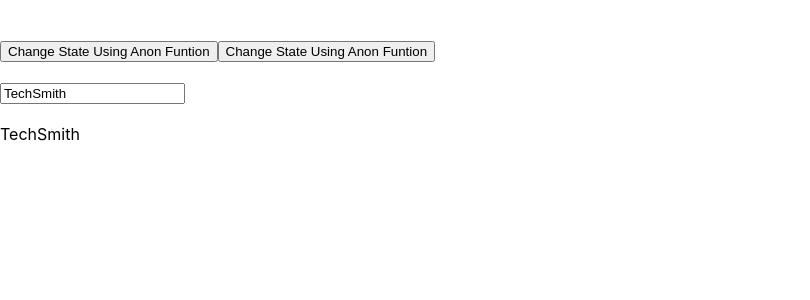
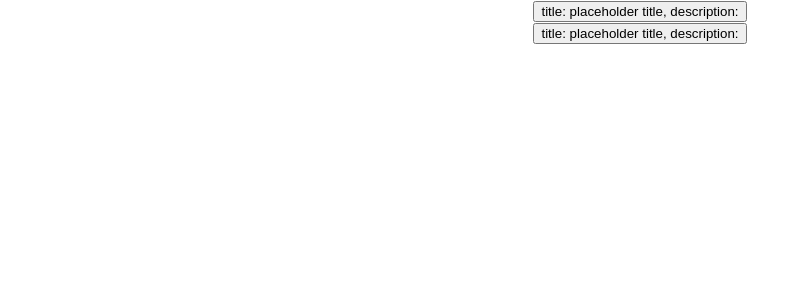
Before and after one commit to vika41130/react-refs, a React (Create React App) app: page / in a window 1280 px wide. Shown: the top 300 px of the page, without its empty margins (0-810 px from the left). Built offline with nearby package versions, Linux system fonts and the light colour scheme.

Commit message:
#react parent & child

```diff
--- a/src/App.js
+++ b/src/App.js
@@ -1,35 +1,27 @@
 import React, { Component } from 'react';
 import './App.css';
+
+import Parent from './components/ParentToChild/Parent';
 
 class App extends Component {
 
   state = {
-    name: 'TechSmith'
+    title: 'placeholder title'
   }
 
-  changeName = (newName) => {
+  changeTheWorld = (NewTitle) => {
     this.setState({
-      name: newName
-    });
-  }
-
-  changeNameFromInput = (e) => {
-    this.setState({
-      name: e.target.value
+      title: NewTitle
     });
   }
 
   render() {
     return (
-      <div>
-        <br /> <br />
-        <button onClick={() => this.changeName('Awesome TechSmith')}>Change State Using Anon Funtion</button>
-        <button onClick={this.changeName.bind(this, 'Awesome TechSmith -----')}>Change State Using Anon Funtion</button>
-        <br /> <br />
-        <input type="text" onChange={this.changeNameFromInput} value={this.state.name} />
-        <br /> <br />
-        <div>{this.state.name}</div>
-
+      <div className="App">
+          <Parent changeTheWorldEvent={ this.changeTheWorld.bind(this, 'new world') }
+            keepTheWorldSameEvent={ this.changeTheWorld.bind(this, 'same world') }
+            title= { this.state.title }
+          />
       </div>
     );
   }
--- /dev/null
+++ b/src/components/ParentToChild/Child.js
@@ -0,0 +1,11 @@
+import React from 'react';
+
+const Child = (props) => {
+    return (
+        <div>
+            <button onClick={ props.doWhatever }>title: { props.title }, description: {}</button>
+        </div>
+    );
+}
+
+export default Child;
--- /dev/null
+++ b/src/components/ParentToChild/Parent.js
@@ -0,0 +1,15 @@
+import React from 'react';
+
+import Child from './Child';
+
+const Parent = (props) => {
+    return (
+        <div>
+            {/* <Child { ...props } description="description"/> */}
+            <Child doWhatever={ props.changeTheWorldEvent } title={ props.title } />
+            <Child doWhatever={ props.keepTheWorldSameEvent } title={ props.title } />
+        </div>
+    );
+}
+
+export default Parent;
```
